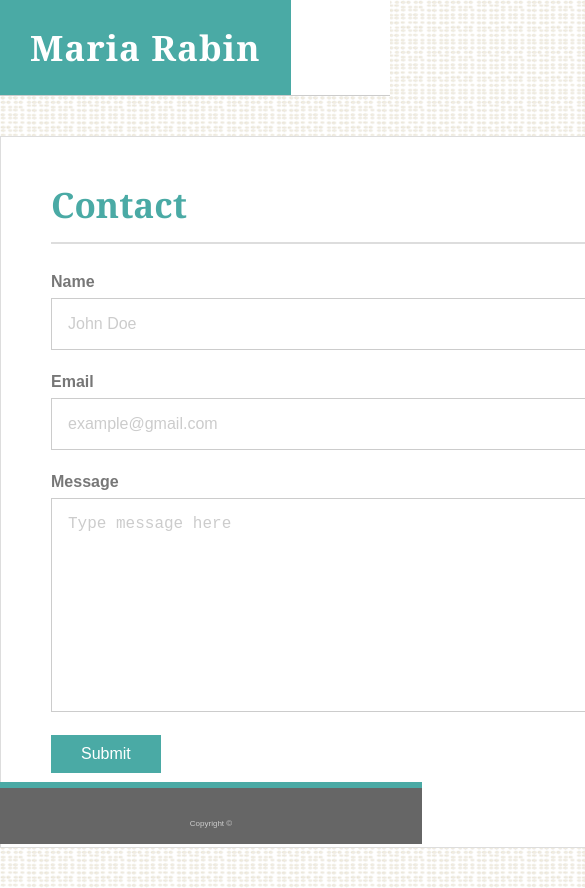
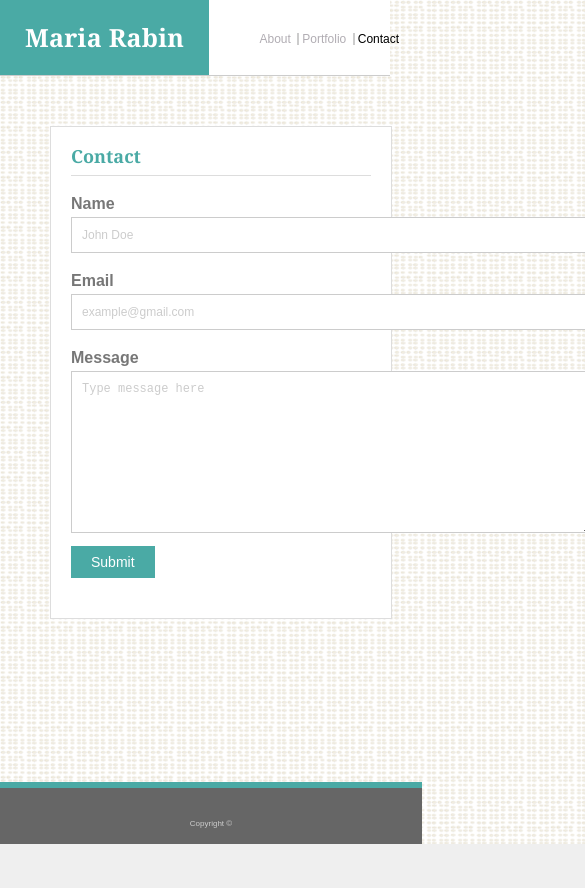
Before and after one commit to mariarabin/Responsive-Portfolio, a plain HTML site: page contact.html in a window 390 px wide. Shown: the top 888 px of the page, 585 px wide, since content can reach past the window. After the commit the page ends 844 px from the top, so only its background shows below. Drawn offline with Linux system fonts and the light colour scheme; files that its build step writes are made by us from their sources; files whose address does not match are found by name.

Commit message:
for mobile-about me page

```diff
--- a/assets/css/style.css
+++ b/assets/css/style.css
@@ -160,8 +160,6 @@ p {
     font-size: 16px;
 }
 
-
-
 .contact input[type="submit"] {
     width: auto;
     background-color: #4aaaa5;
@@ -199,7 +197,6 @@ p {
     text-decoration: none;
 }
 
-
 footer {
     position: fixed;
     left: 0;
@@ -212,3 +209,125 @@ footer {
     background-color: #666666;
     border-top: 6px solid #4aaaa5;
 }
+
+/* Media Queries */
+
+@media screen and (min-width: 981px) {}
+
+@media screen and (min-width: 769px) and (max-width: 980px) {}
+
+@media screen and (min-width: 641px) and (max-width: 768px) {}
+
+@media screen and (max-width: 640px) {
+/* Header */
+
+.container {
+    width: 500px;
+}
+
+.nav {
+    text-align: left;
+}
+
+.nav ul li {
+    padding-left: 3px;
+    margin-left: 2px;
+    font-size: 12px;
+}
+
+/* Main Content Area */
+
+.content {
+    width: 500;
+    margin: 20px 50px;
+}
+
+.main {
+    width: 300px;
+    margin: 30px 0;
+    padding: 20px;
+}
+
+.logo {
+    font-size: 25px;
+    letter-spacing: 0.01em;
+    padding: 25px;
+}
+
+h1 {
+    font-size: 18px;
+    padding-bottom: 10px;
+    margin-bottom: 20px;
+    border-bottom: 1px solid #dddddd;
+}
+
+.ty {
+    font-size: 15px;
+    margin-right: 20px;
+}
+
+p {
+    font-size: 12px;
+    line-height: 18px;
+    margin-bottom: 10px;
+}
+
+.facePhoto {
+    padding: 0 20px 20px 0;
+    width: 130px;
+    height: 150px;
+}
+
+
+/* Contact Page */
+.contact {
+    width: 500px;
+}
+
+.contact label {
+    padding-bottom: 5px;
+}
+
+.contact input {
+    width: 500px;
+    border: 1px solid #cccccc;
+    margin-bottom: 20px;
+    padding: 10px;
+    font-size: 12px;
+}
+
+.contact textarea {
+    width: 500px;
+    border: 1px solid #cccccc;
+    margin-bottom: 10px;
+    padding: 10px;
+    font-size: 12px;
+}
+
+.contact input[type="submit"] {
+    padding: 8px 20px;
+    font-size: 14px;
+}
+
+/* Portfolio Page */
+.portfolio {
+    margin: 50px 100px 50px 100px;
+}
+
+.portfolio-item {
+    width: 250px;
+    height: 200px;
+
+}
+
+.item-name {
+    top: -10px;
+    padding: 16px;
+}
+
+footer {
+    padding: 16px;
+    font-size: 8px;
+    border-top: 6px solid #4aaaa5;
+}
+}
```
Also changed, not shown: index.html (+2 -2 lines).
